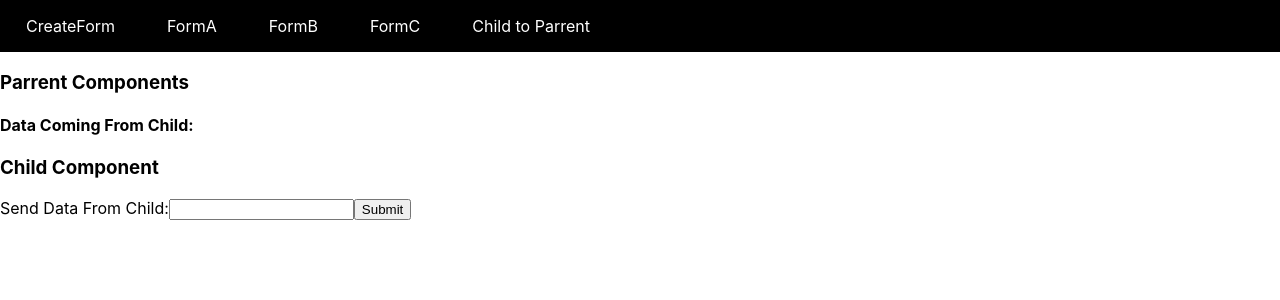
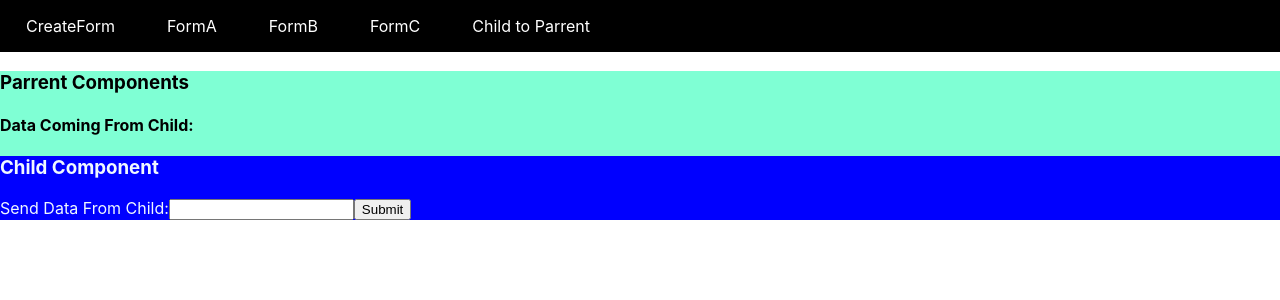
Before and after one commit to smartjaganrao/Form-Validation-Using-React-Hook-Form, a React (Create React App) app: page /ChildToParrent in a window 1280 px wide. Shown: the top 300 px of the page. Built offline with nearby package versions, Linux system fonts and the light colour scheme.

Commit message:
Added - child to parrent styles

```diff
--- a/src/App.css
+++ b/src/App.css
@@ -60,3 +60,15 @@ li a {
   padding: 16px 26px;
   text-decoration: none;
 }
+
+.Parrent
+{
+  background-color: aquamarine;
+}
+
+
+.Child
+{
+  background-color: blue;
+  color: aliceblue;
+}
--- a/src/App.js
+++ b/src/App.js
@@ -20,7 +20,7 @@ function App() {
           <Route path="FormA" element={<FormA />} />
           <Route path="FormB" element={<FormB />} />
           <Route path="FormC" element={<FormC />} />
-          <Route path="ChildToParrent" element={<ChildToParrent />} />
+          <Route path="ChildToParrent" element={<ChildToParrent />} />5
         </Route>
       </Routes>
     </BrowserRouter>
--- a/src/components/ChildComponent.js
+++ b/src/components/ChildComponent.js
@@ -1,4 +1,5 @@
 import {useState} from 'react';
+import '../App.css'
 
 function ChildComponent(props)
 {
@@ -16,7 +17,7 @@ function ChildComponent(props)
     }
 
     return (
-      <div className="">
+      <div className="Child">
             <h3> Child Component</h3>
 
             <form onSubmit={HandleSubmit}>
--- a/src/components/ChildToParrent.js
+++ b/src/components/ChildToParrent.js
@@ -1,5 +1,6 @@
 import ChildComponent from "./ChildComponent";
 import {useState} from 'react';
+import '../App.css'
 
 function ChildToParrent() {
 
@@ -11,7 +12,7 @@ function ChildToParrent() {
         }
 
     return (
-      <div className="">
+      <div className="Parrent">
             <h3> Parrent Components</h3>
             <h4> Data Coming From Child: {data}</h4>
             <ChildComponent onSubmit={getDataFromChild}/>
--- a/src/components/FormA.js
+++ b/src/components/FormA.js
@@ -20,8 +20,6 @@ const firstNameFun = (e) =>
 {
   console.log(e.target.value);
 }
-
-const [formdata, setFormData] = useState([]);
 
 useEffect(() =>
 {
@@ -59,10 +57,8 @@ else
     {
       setEmpData(data);
       setSubmitStatus(true);
-
       alert(JSON.stringify(data, null, 2));
-
-      console.log(formdata);
+      console.log(data);
     })}>
 
       <label>First Name:
```
